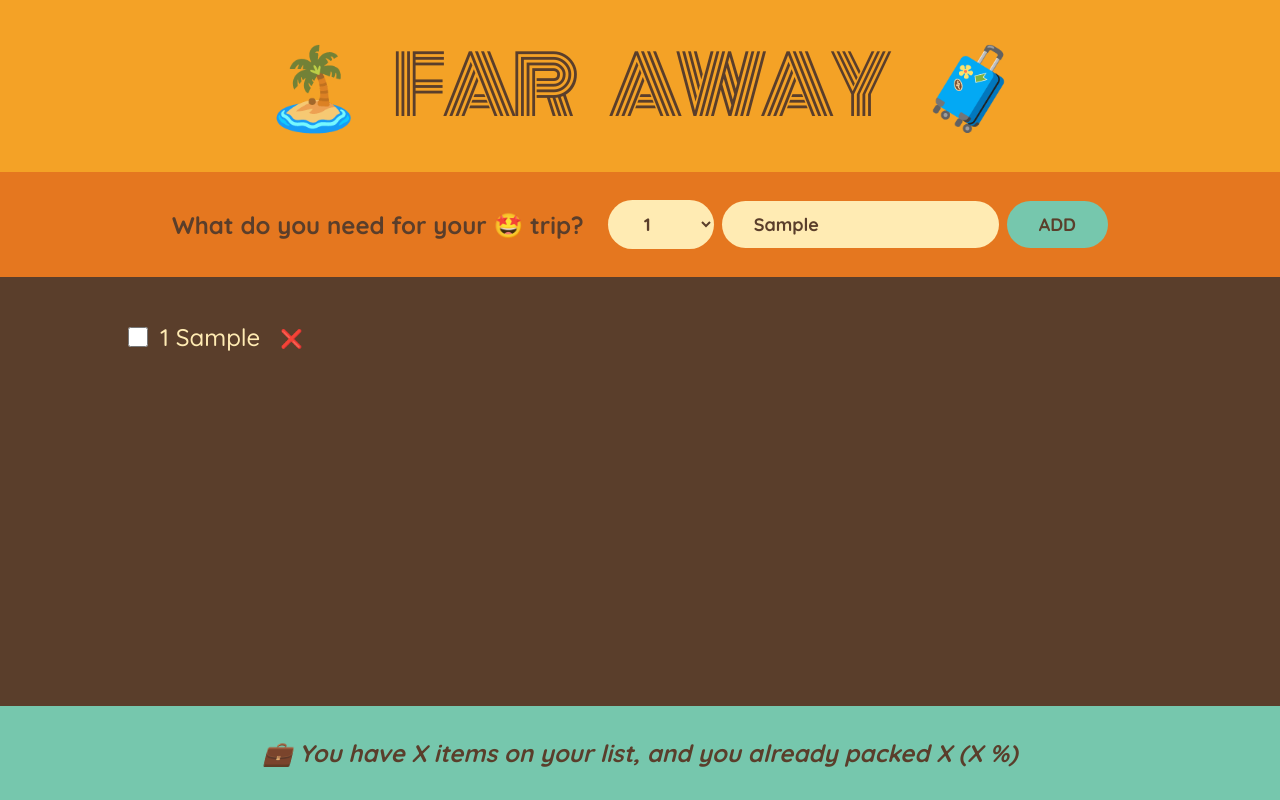
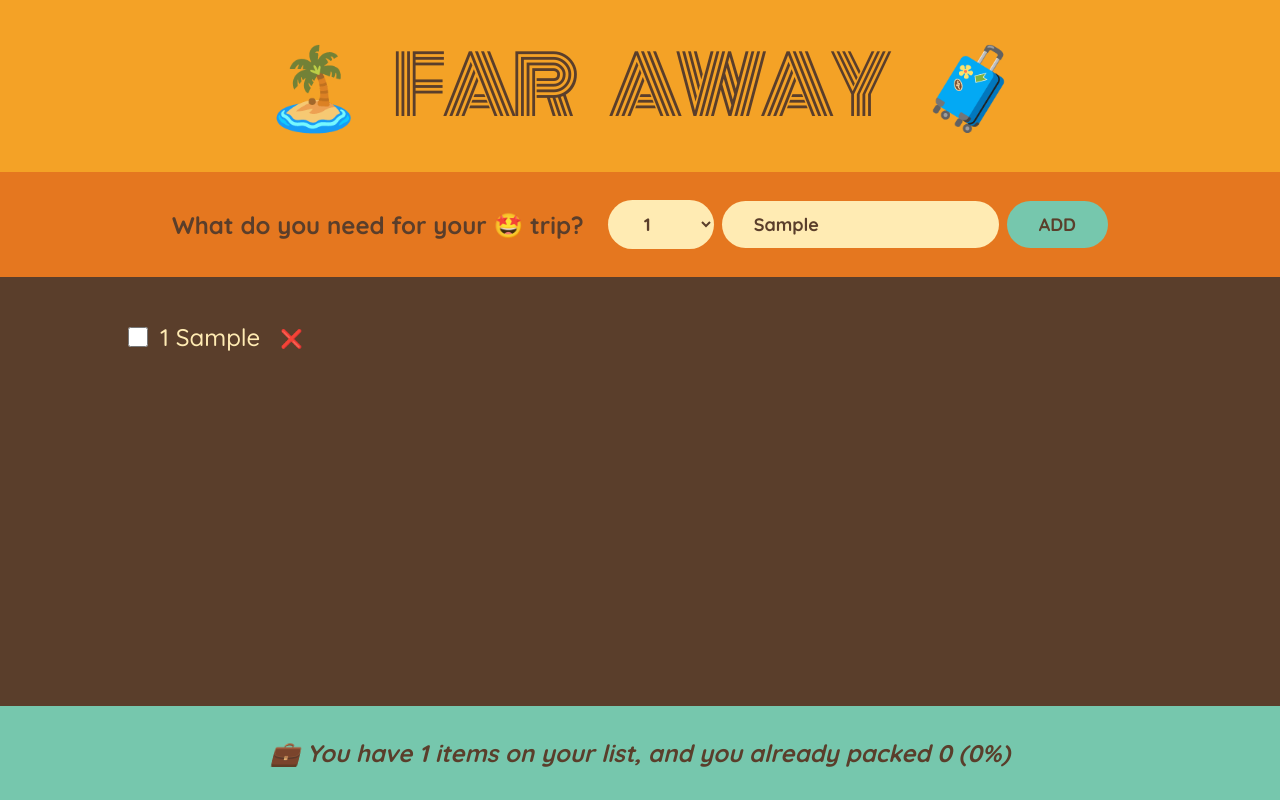
Before and after one commit to SP7TECH/react-basics-travel-list, a React (Create React App) app: page / in a window 1280 px wide. Both pictures are taken after typing "Sample" into the empty fields and a click on the button "ADD". Built offline with nearby package versions, Linux system fonts and the light colour scheme.

Commit message:
showing stats - derived state

```diff
--- a/src/App.jsx
+++ b/src/App.jsx
@@ -29,7 +29,7 @@ function App() {
         onRemoveItem={handleRemoveItem}
         onUpdateItem={handleUpdateItem}
       />
-      <Stats />
+      <Stats items={items} />
     </div>
   );
 }
@@ -110,10 +110,26 @@ function Item({ item, onRemoveItem, onUpdateItem }) {
   );
 }
 
-function Stats() {
+function Stats({ items }) {
+  if (!items.length) {
+    return (
+      <p className="stats">
+        <em>Start adding some items to your packing list 🚀</em>
+      </p>
+    );
+  }
+
+  const numberOfItems = items.length;
+  const numberOfPackedItems = items.filter((item) => item.packed).length;
+  const percentage = Math.round((numberOfPackedItems / numberOfItems) * 100);
+
   return (
     <footer className="stats">
-      <em>💼 You have X items on your list, and you already packed X (X %)</em>
+      <em>
+        {percentage === 100
+          ? `You got everything. Ready to go! ✈️`
+          : `💼 You have ${numberOfItems} items on your list, and you already packed ${numberOfPackedItems} (${percentage}%)`}
+      </em>
     </footer>
   );
 }
```
